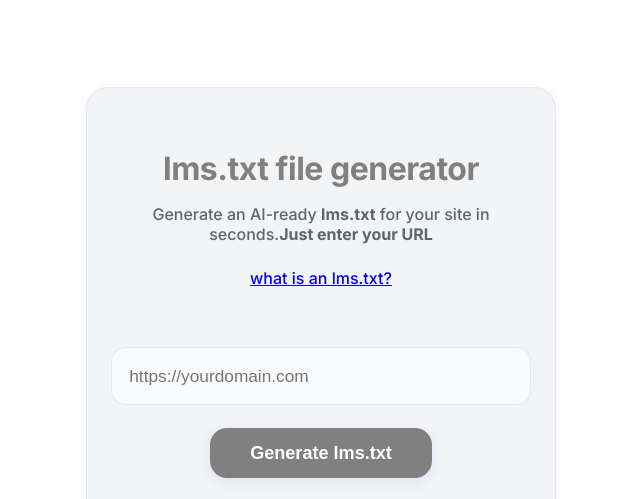
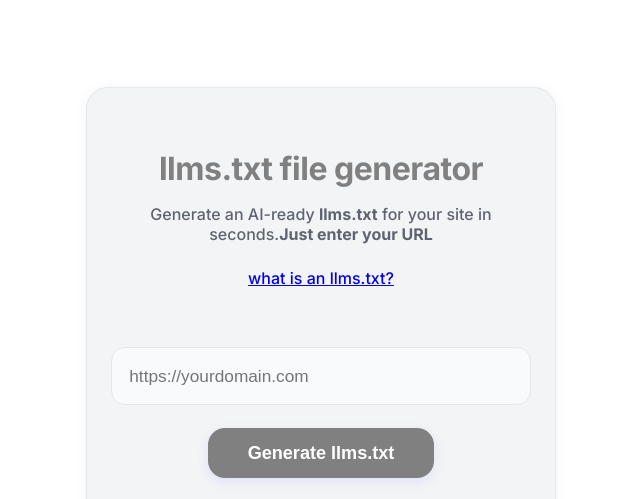
Before and after one commit to doingdev/devsite, a plain HTML site: page crawler/index.html in a window 1280 px wide. Shown: the top 499 px of the page, 319-959 px from the left. Drawn offline with Linux system fonts and the light colour scheme.

Commit message:
LLMS typo

```diff
--- a/crawler/index.html
+++ b/crawler/index.html
@@ -3,7 +3,7 @@
 <head>
   <meta charset="UTF-8"/>
   <meta name="viewport" content="width=device-width, initial-scale=1.0"/>
-  <title>LLM.TXT Generator</title>
+  <title>LLMS.TXT Generator</title>
   <link href="https://fonts.googleapis.com/css2?family=Inter:wght@500;700&display=swap" rel="stylesheet"/>
   <style>
     :root {
@@ -122,15 +122,15 @@
 </head>
 <body>
   <div class="shell">
-    <h1>lms.txt file generator</h1>
-    <p>Generate an AI-ready <strong>lms.txt</strong> for your site in seconds.<strong>Just enter your URL</strong></p>
-    <p><a class="mb-3" href="https://llmstxt.org/"> what is an lms.txt?</a></p>
+    <h1>llms.txt file generator</h1>
+    <p>Generate an AI-ready <strong>llms.txt</strong> for your site in seconds.<strong>Just enter your URL</strong></p>
+    <p><a class="mb-3" href="https://llmstxt.org/"> what is an llms.txt?</a></p>
 
     <form id="llmtxt-form">
       <div class="form-group">
         <input id="url" type="url" placeholder="https://yourdomain.com" required autocomplete="off"/>
       </div>
-      <button type="submit">Generate lms.txt</button>
+      <button type="submit">Generate llms.txt</button>
     </form>
     <div id="status" class="status"></div>
     <div id="result" class="result"></div>
```
